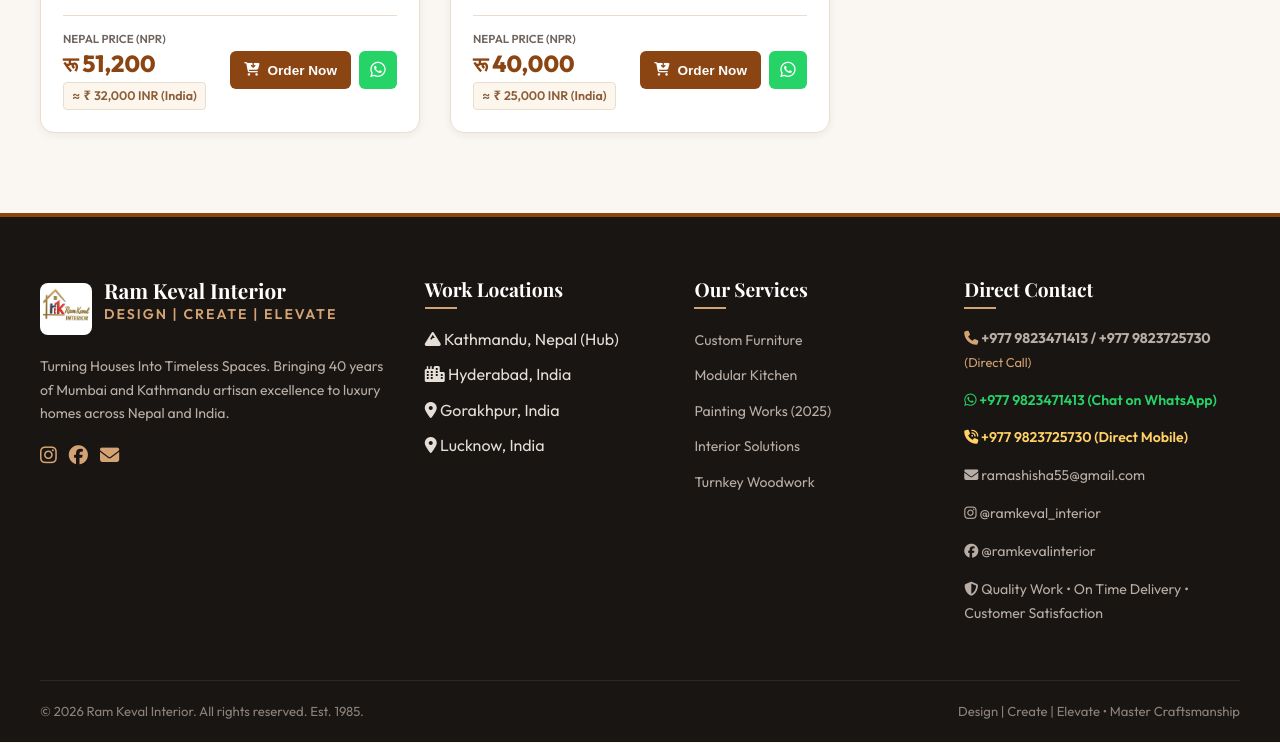
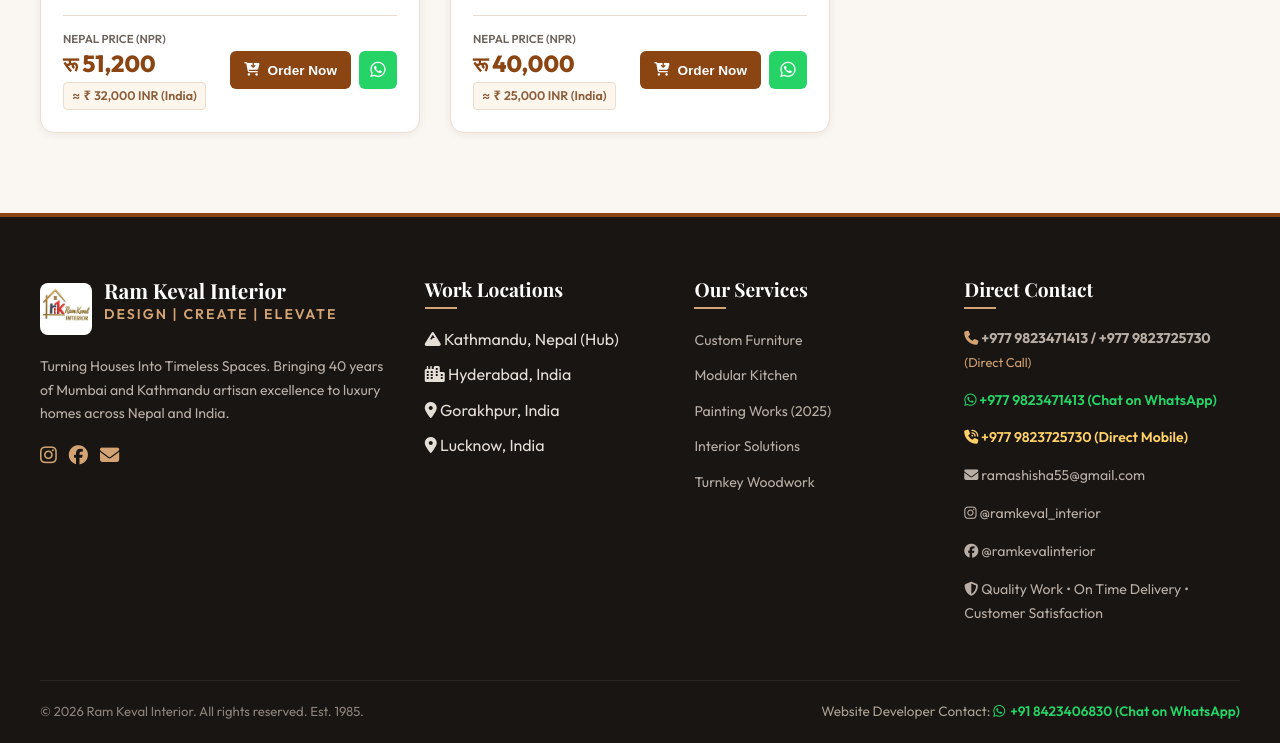
Before and after one commit to AlokKumarKushwaha/ram-keval-interior, a website: page index.html in a window 1280 px wide. Shown: the part 5095-5838 px from the top of the page. Drawn offline with nearby package versions, Linux system fonts and the light colour scheme; no server answers; a web font is replaced by a local one.

Commit message:
Update footer with Website Developer WhatsApp contact (+91 8423406830)

```diff
--- a/index.html
+++ b/index.html
@@ -692,7 +692,9 @@
 
             <div class="footer-bottom">
                 <div>&copy; 2026 Ram Keval Interior. All rights reserved. Est. 1985.</div>
-                <div style="font-size: 0.82rem; color: #8c8279;">Design | Create | Elevate • Master Craftsmanship</div>
+                <div style="font-size: 0.85rem; color: #a89f91;">
+                    Website Developer Contact: <a href="https://wa.me/918423406830?text=Hello%20Website%20Developer,%20I%20saw%20the%20Ram%20Keval%20Interior%20website%20and%20want%20to%20connect." target="_blank" style="color: #25d366; font-weight: 600; text-decoration: none; display: inline-flex; align-items: center; gap: 5px;"><i class="fa-brands fa-whatsapp"></i> +91 8423406830 (Chat on WhatsApp)</a>
+                </div>
             </div>
         </div>
     </footer>
```
